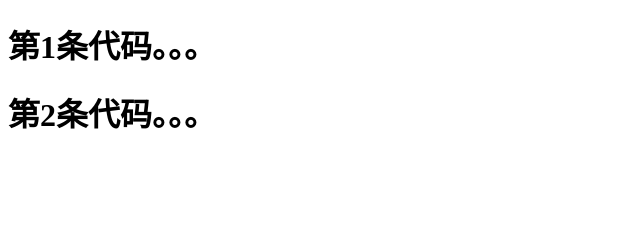
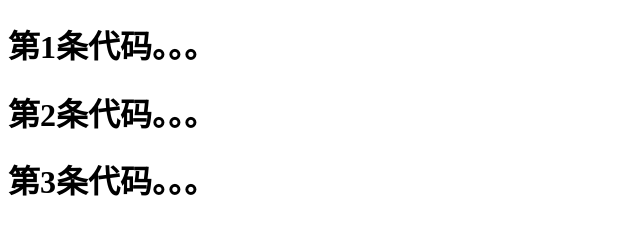
Before and after one commit to hezihong/He, a plain HTML site: page index.html in a window 1280 px wide. Shown: the whole page, without its empty margins (0-640 px from the left). Drawn offline with Linux system fonts and the light colour scheme.

Commit message:
0218third

```diff
--- a/index.html
+++ b/index.html
@@ -8,5 +8,6 @@
 <body>
     <h1>第1条代码。。。</h1>
     <h1>第2条代码。。。</h1>
+    <h1>第3条代码。。。</h1>
 </body>
 </html>
```
